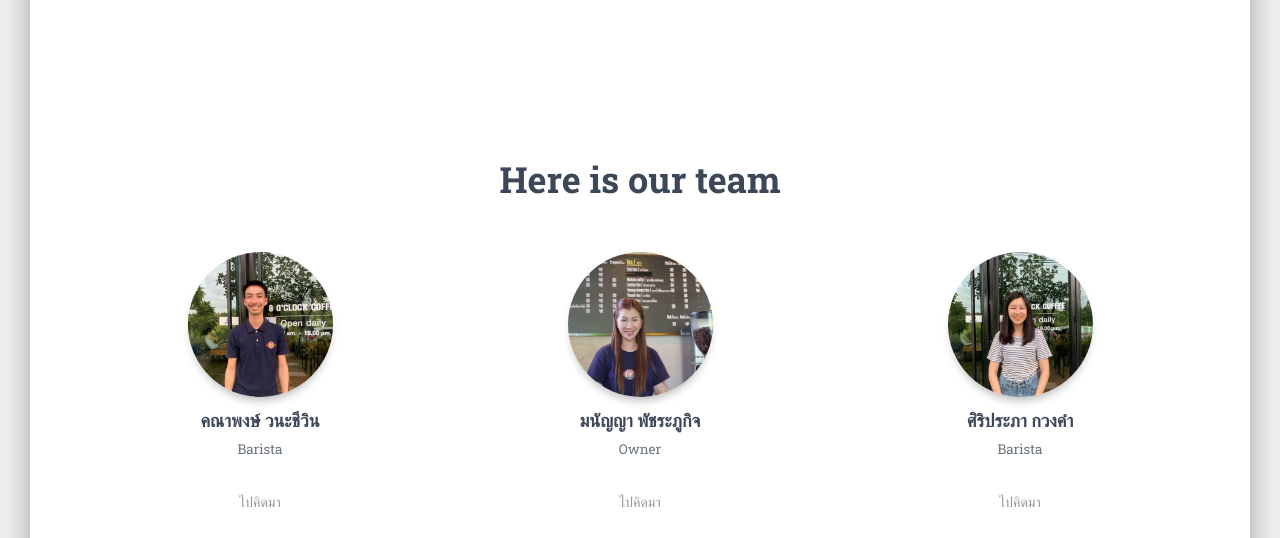
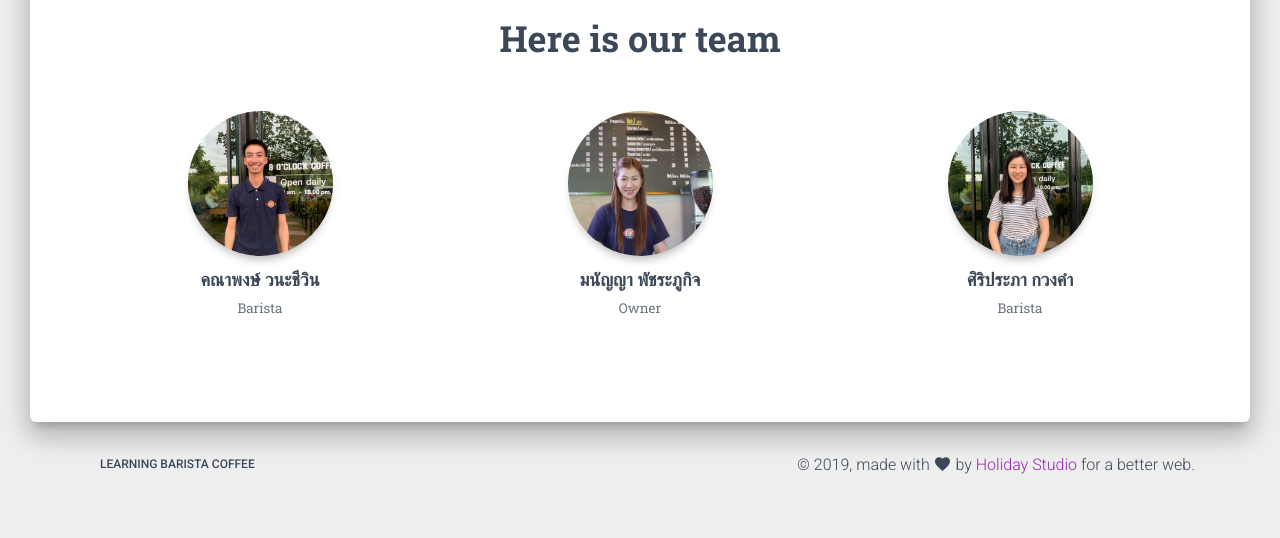
Before and after one commit to tiekungsos/O8ClockCoffee, a website: page index.html in a window 1280 px wide. Shown: the part 1470-2008 px from the top of the page. After the commit the page ends 1977 px from the top, so only its background shows below. Drawn offline with Linux system fonts and the light colour scheme; some packages are replaced by stand-ins of ours.

Commit message:
Update index.html
fix file

```diff
--- a/index.html
+++ b/index.html
@@ -104,12 +104,12 @@
   <div class="main main-raised">
     <div class="container">
       <div class="section text-center">
-        <div class="row">
+<!--         <div class="row">
           <div class="col-md-8 ml-auto mr-auto">
             <h2 class="title">Let&apos;s talk product</h2>
             <h5 class="description">ไปคิดมา</h5>
           </div>
-        </div>
+        </div> -->
         <div class="features">
           <div class="row">
             <div class="col-md-4">
@@ -156,14 +156,14 @@
                     <br>
                     <small class="card-description text-muted">Barista</small>
                   </h4>
-                  <div class="card-body">
+<!--                   <div class="card-body">
                     <p class="card-description">ไปคิดมา</p>
                   </div>
                   <div class="card-footer justify-content-center">
                     <a href="#pablo" class="btn btn-link btn-just-icon"><i class="fa fa-twitter"></i></a>
                     <a href="#pablo" class="btn btn-link btn-just-icon"><i class="fa fa-instagram"></i></a>
                     <a href="#pablo" class="btn btn-link btn-just-icon"><i class="fa fa-facebook-square"></i></a>
-                  </div>
+                  </div> -->
                 </div>
               </div>
             </div>
@@ -177,13 +177,13 @@
                     <br>
                     <small class="card-description text-muted">Owner</small>
                   </h4>
-                  <div class="card-body">
+<!--                   <div class="card-body">
                     <p class="card-description">ไปคิดมา</p>
                   </div>
                   <div class="card-footer justify-content-center">
                     <a href="#pablo" class="btn btn-link btn-just-icon"><i class="fa fa-twitter"></i></a>
                     <a href="#pablo" class="btn btn-link btn-just-icon"><i class="fa fa-linkedin"></i></a>
-                  </div>
+                  </div> -->
                 </div>
               </div>
             </div>
@@ -197,14 +197,14 @@
                     <br>
                     <small class="card-description text-muted">Barista</small>
                   </h4>
-                  <div class="card-body">
+<!--                   <div class="card-body">
                     <p class="card-description">ไปคิดมา</p>
                   </div>
                   <div class="card-footer justify-content-center">
                     <a href="#pablo" class="btn btn-link btn-just-icon"><i class="fa fa-twitter"></i></a>
                     <a href="#pablo" class="btn btn-link btn-just-icon"><i class="fa fa-instagram"></i></a>
                     <a href="#pablo" class="btn btn-link btn-just-icon"><i class="fa fa-facebook-square"></i></a>
-                  </div>
+                  </div> -->
                 </div>
               </div>
             </div>
```
